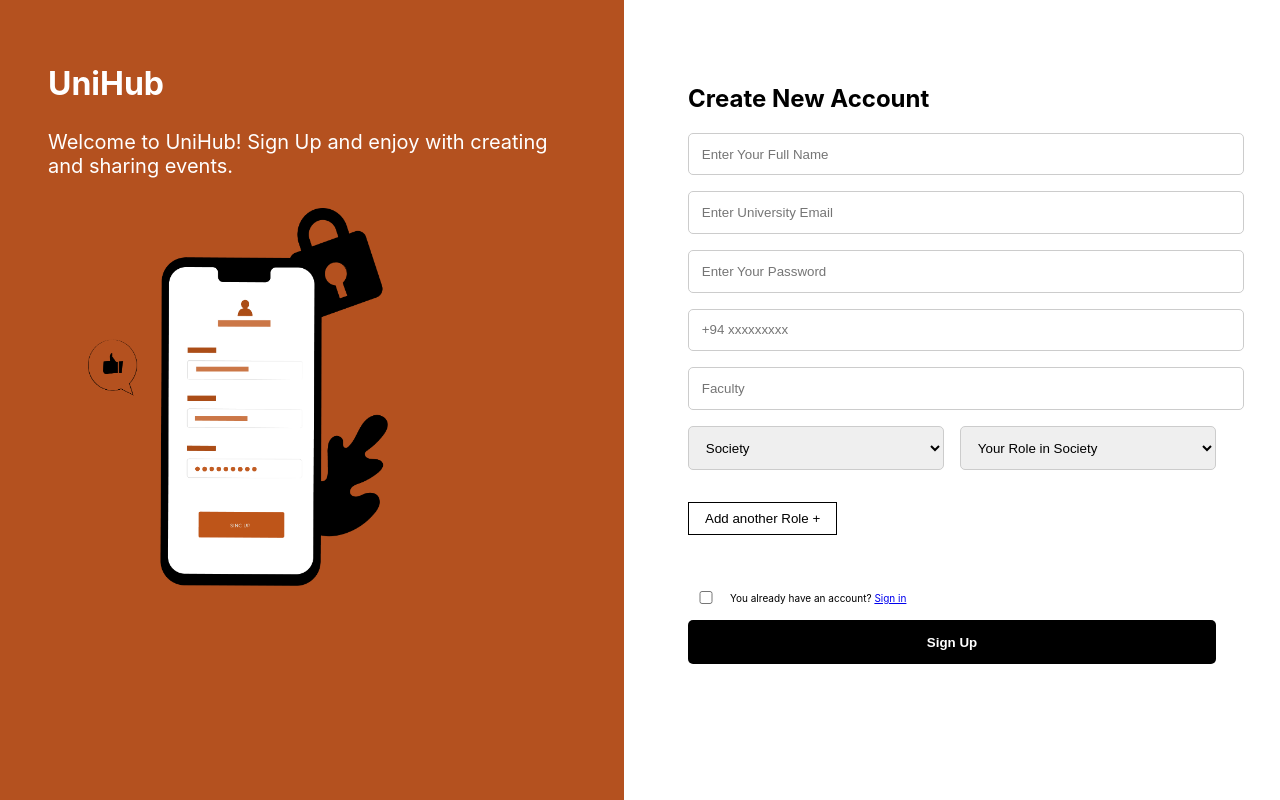
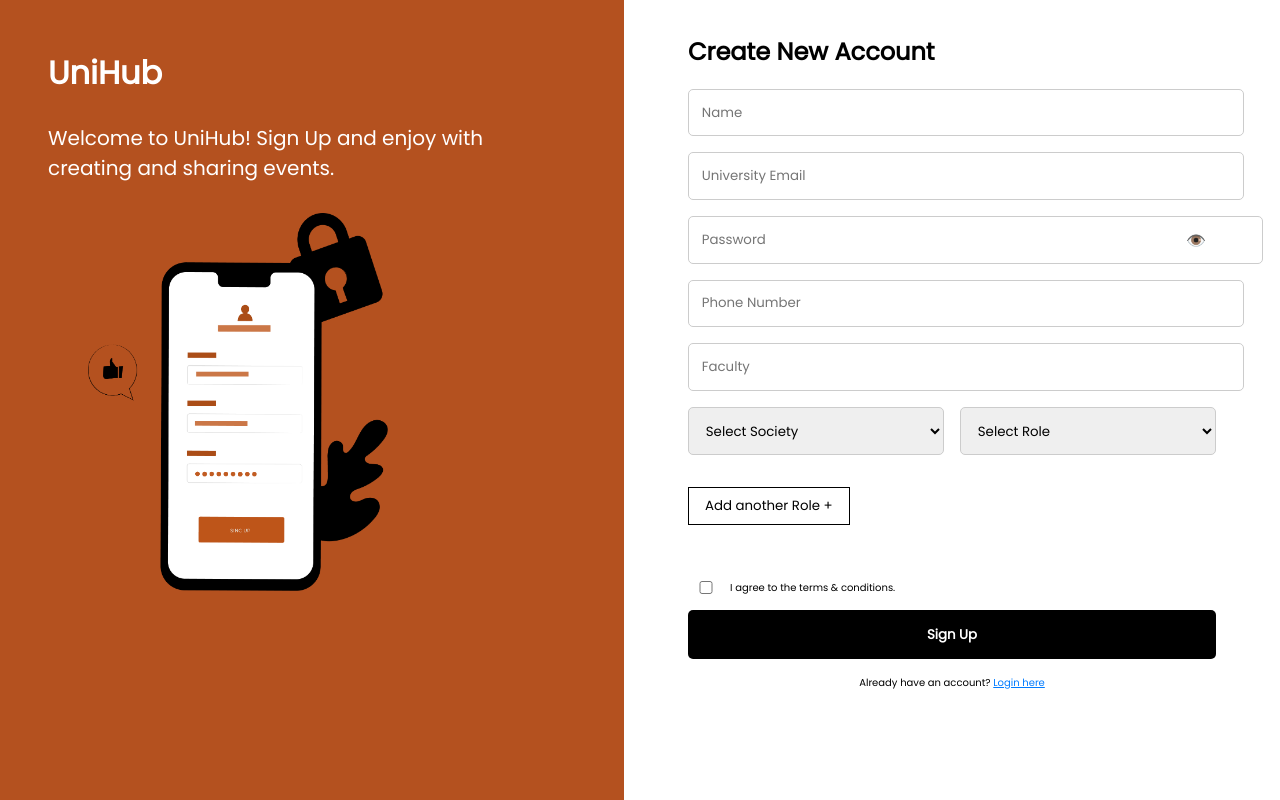
Before and after one commit to IshiniSamarasinghe/unihub-frontend, a React (Create React App) app: page /signup in a window 1280 px wide. Built offline with nearby package versions, Linux system fonts and the light colour scheme.

Commit message:
updated signup page

```diff
--- a/package.json
+++ b/package.json
@@ -7,6 +7,7 @@
     "@testing-library/jest-dom": "^6.6.3",
     "@testing-library/react": "^16.3.0",
     "@testing-library/user-event": "^13.5.0",
+    "axios": "^1.9.0",
     "react": "^19.1.0",
     "react-dom": "^19.1.0",
     "react-icons": "^5.5.0",
--- /dev/null
+++ b/src/axios.js
@@ -0,0 +1,13 @@
+// src/axios.js
+import axios from 'axios';
+
+const axiosInstance = axios.create({
+  baseURL: 'http://127.0.0.1:8000', // MUST match Laravel server URL
+  withCredentials: true,
+  headers: {
+    'Content-Type': 'application/json',
+    'Accept': 'application/json',
+  },
+});
+
+export default axiosInstance;
--- a/src/index.js
+++ b/src/index.js
@@ -3,6 +3,7 @@ import ReactDOM from 'react-dom/client';
 import './index.css';
 import App from './App';
 import reportWebVitals from './reportWebVitals';
+
 
 const root = ReactDOM.createRoot(document.getElementById('root'));
 root.render(
--- a/src/pages/SignIn.js
+++ b/src/pages/SignIn.js
@@ -2,7 +2,7 @@
 
 import React from 'react';
 import './SignIn.css';
-import { Link } from 'react-router-dom';
+
 
 function SignIn() {
     return (
--- a/src/pages/SignUp.css
+++ b/src/pages/SignUp.css
@@ -1,6 +1,8 @@
+/* Apply Poppins to everything in the sign-up section */
 .signup-container {
     display: flex;
     min-height: 100vh;
+    font-family: 'Poppins', sans-serif;
 }
 
 .signup-left {
@@ -17,14 +19,13 @@
 .signup-left .logo {
     font-size: 2rem;
     font-weight: bold;
-    margin-top: -150px;
+    margin-top: -160px;
 }
 
 .signup-left .welcome-text {
-    margin-top: 1rem;
+    margin-top: 5px;
     font-size: 20px;
     max-width: 500px;
-    margin-top: 5px;
 }
 
 .signup-illustration {
@@ -38,6 +39,7 @@
     flex: 1;
     padding: 4rem;
     background-color: #fff;
+    margin-top: -50px;
 }
 
 .signup-form input,
@@ -48,6 +50,7 @@
     margin-bottom: 1rem;
     border: 1px solid #ccc;
     border-radius: 5px;
+    font-family: 'Poppins', sans-serif;
 }
 
 .signup-btn {
@@ -58,16 +61,17 @@
     border: none;
     border-radius: 5px;
     font-weight: bold;
-   transition: all 0.3S ease;
+    transition: all 0.3s ease;
     cursor: pointer;
+    font-family: 'Poppins', sans-serif;
 }
+
 .signup-btn:hover {
-  background-color: #ffffff; /* Darker orange on hover */
+    background-color: #ffffff;
     color: #000000;
-  transition: 0.3s;   /* Slight zoom-in effect */
+    transition: 0.3s;
     border: 1px solid black;
 }
-
 
 .role-pair {
     display: flex;
@@ -80,31 +84,26 @@
     color: #000000;
     border: 1px solid black;
     padding: 0.5rem 1rem;
-
     cursor: pointer;
     margin-bottom: 1.5rem;
+    font-family: 'Poppins', sans-serif;
 }
 
 .terms {
     display: flex;
     align-items: center;
-
     margin-top: 1rem;
-    margin-left: -500px
-
+    margin-left: -500px;
 }
 
-.box{
+.box {
     margin-right: -490px;
     margin-top: 1rem;
 }
-
-
 
 .terms-text {
     text-align: left;
     font-size: 10px;
     color: #000000;
-
-
+    font-family: 'Poppins', sans-serif;
 }
--- a/src/pages/SignUp.js
+++ b/src/pages/SignUp.js
@@ -1,52 +1,171 @@
 // src/pages/SignUp.js
 
 import React, { useState } from 'react';
+import { useNavigate } from 'react-router-dom';
+import axios from '../axios';
 import './SignUp.css';
-// eslint-disable-next-line no-unused-vars
-import { Link } from 'react-router-dom';
 
 function SignUp() {
   const [roles, setRoles] = useState([{ society: '', role: '' }]);
+  const [formData, setFormData] = useState({
+    name: '',
+    email: '',
+    password: '',
+    phone: '',
+    faculty: '',
+  });
+  const [status, setStatus] = useState('idle'); // idle | loading | success | error
+  const [showPassword, setShowPassword] = useState(false);
+  const navigate = useNavigate();
 
   const handleAddRole = () => {
     setRoles([...roles, { society: '', role: '' }]);
   };
 
+  const handleInputChange = (e) => {
+    setFormData({ ...formData, [e.target.name]: e.target.value });
+  };
+
+  const handleRoleChange = (index, field, value) => {
+    const updatedRoles = [...roles];
+    updatedRoles[index][field] = value;
+    setRoles(updatedRoles);
+  };
+
+  const handleSubmit = async (e) => {
+    e.preventDefault();
+    setStatus('loading');
+
+    try {
+      await axios.get('/sanctum/csrf-cookie');
+
+      await axios.post('/api/register', {
+        ...formData,
+        roles,
+      });
+
+      setStatus('success');
+      console.log('✅ Registration success');
+
+      setFormData({
+        name: '',
+        email: '',
+        password: '',
+        phone: '',
+        faculty: '',
+      });
+      setRoles([{ society: '', role: '' }]);
+
+      setTimeout(() => setStatus('idle'), 3000);
+    } catch (error) {
+      const details = error.response?.data?.details;
+      setStatus('error');
+
+      if (error.response?.status === 422 && details) {
+        const firstError = Object.values(details)[0][0];
+        alert(`Validation failed: ${firstError}`);
+      } else {
+        alert('❌ Registration failed: ' + (error.response?.data?.error || error.message));
+      }
+
+      setTimeout(() => setStatus('idle'), 3000);
+    }
+  };
+
   return (
     <div className="signup-container">
-      {/* Left Section */}
       <div className="signup-left">
         <h1 className="logo">UniHub</h1>
         <p className="welcome-text">
           Welcome to UniHub! Sign Up and enjoy with creating and sharing events.
         </p>
-        <img src="/assets/signup-img.png" alt="Illustration" className="signup-illustration" />
+        <img
+          src="/assets/signup-img.png"
+          alt="Illustration"
+          className="signup-illustration"
+        />
       </div>
 
-      {/* Right Section */}
       <div className="signup-right">
         <h2>Create New Account</h2>
-        <form className="signup-form">
-          <input type="text" placeholder="Enter Your Full Name" />
-          <input type="email" placeholder="Enter University Email" />
-          <input type="password" placeholder="Enter Your Password" />
-          <input type="tel" placeholder="+94 xxxxxxxxx" />
-          <input type="text" placeholder="Faculty" />
+        <form className="signup-form" onSubmit={handleSubmit}>
+          <input
+            name="name"
+            value={formData.name}
+            onChange={handleInputChange}
+            placeholder="Name"
+            required
+          />
+          <input
+            name="email"
+            type="email"
+            value={formData.email}
+            onChange={handleInputChange}
+            placeholder="University Email"
+            required
+          />
 
-          {roles.map((_, index) => (
-            <div key={index} className="role-pair">
-              <select>
-                <option>Society</option>
+          {/* Password with Show/Hide Toggle */}
+          <div className="password-field" style={{ position: 'relative' }}>
+            <input
+              name="password"
+              type={showPassword ? 'text' : 'password'}
+              value={formData.password}
+              onChange={handleInputChange}
+              placeholder="Password"
+              required
+              style={{ paddingRight: '2rem' }}
+            />
+            <span
+              onClick={() => setShowPassword((prev) => !prev)}
+              style={{
+                position: 'absolute',
+                right: '10px',
+                top: '50%',
+                transform: 'translateY(-50%)',
+                cursor: 'pointer',
+              }}
+              title={showPassword ? 'Hide password' : 'Show password'}
+            >
+              {showPassword ? '🙈' : '👁️'}
+            </span>
+          </div>
+
+          <input
+            name="phone"
+            value={formData.phone}
+            onChange={handleInputChange}
+            placeholder="Phone Number"
+            required
+          />
+          <input
+            name="faculty"
+            value={formData.faculty}
+            onChange={handleInputChange}
+            placeholder="Faculty"
+            required
+          />
+
+          {roles.map((role, index) => (
+            <div className="role-pair" key={index}>
+              <select
+                value={role.society}
+                onChange={(e) => handleRoleChange(index, 'society', e.target.value)}
+                required
+              >
+                <option value="">Select Society</option>
                 <option value="itsa">ITSA</option>
-                <option value="etsa">ETSA</option>
                 <option value="cssa">CSSA</option>
                 <option value="dancing">Dancing Club</option>
                 <option value="isaca">ISACA</option>
                 <option value="foss">FOSS</option>
               </select>
-
-              <select>
-                <option>Your Role in Society</option>
+              <select
+                value={role.role}
+                onChange={(e) => handleRoleChange(index, 'role', e.target.value)}
+                required
+              >
+                <option value="">Select Role</option>
                 <option value="president">President</option>
                 <option value="vp">Vice President</option>
                 <option value="jt">Junior Treasurer</option>
@@ -63,16 +182,30 @@ function SignUp() {
           </button>
 
           <div className="terms">
-            <input type="checkbox" id="agree" className="box" />
-            <label htmlFor="agree" className="terms-text">
-              <p>
-                You already have an account?&nbsp;
-                <Link to="/signin">Sign in</Link>
-              </p>
+            <input type="checkbox" className="box" required />
+            <label className="terms-text">
+              I agree to the terms & conditions.
             </label>
           </div>
 
-          <button className="signup-btn">Sign Up</button>
+          <button type="submit" className="signup-btn" disabled={status === 'loading'}>
+            {status === 'loading'
+              ? 'Signing Up...'
+              : status === 'success'
+              ? '✅ Registered!'
+              : 'Sign Up'}
+          </button>
+
+          {/* ✅ Login link */}
+          <p style={{ marginTop: '1rem', fontSize: '10px', textAlign: 'center' }}>
+            Already have an account?{' '}
+            <span
+              onClick={() => navigate('/signin')}
+              style={{ color: '#007bff', cursor: 'pointer', textDecoration: 'underline', fontFamily: 'poppins' }}
+            >
+              Login here
+            </span>
+          </p>
         </form>
       </div>
     </div>
```
Also changed, not shown: 1 other file (tests, documents, lock files or other folders). Lines whose indentation alone changed are shown as unchanged.
